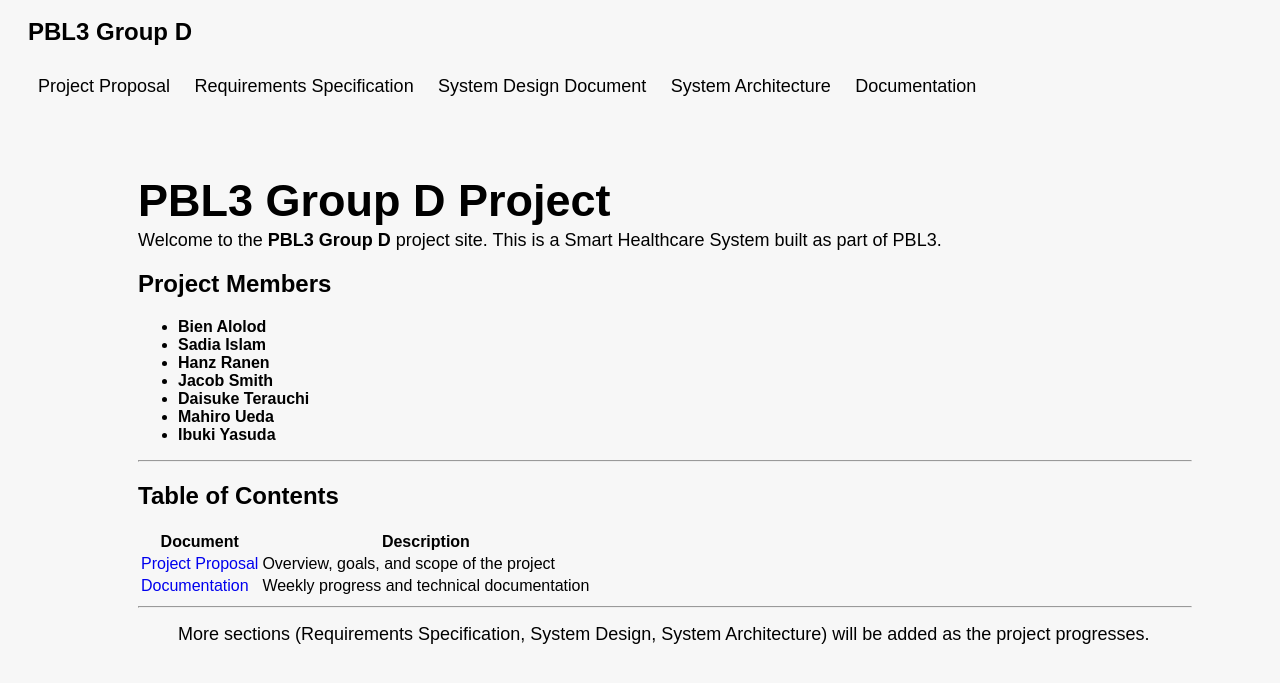
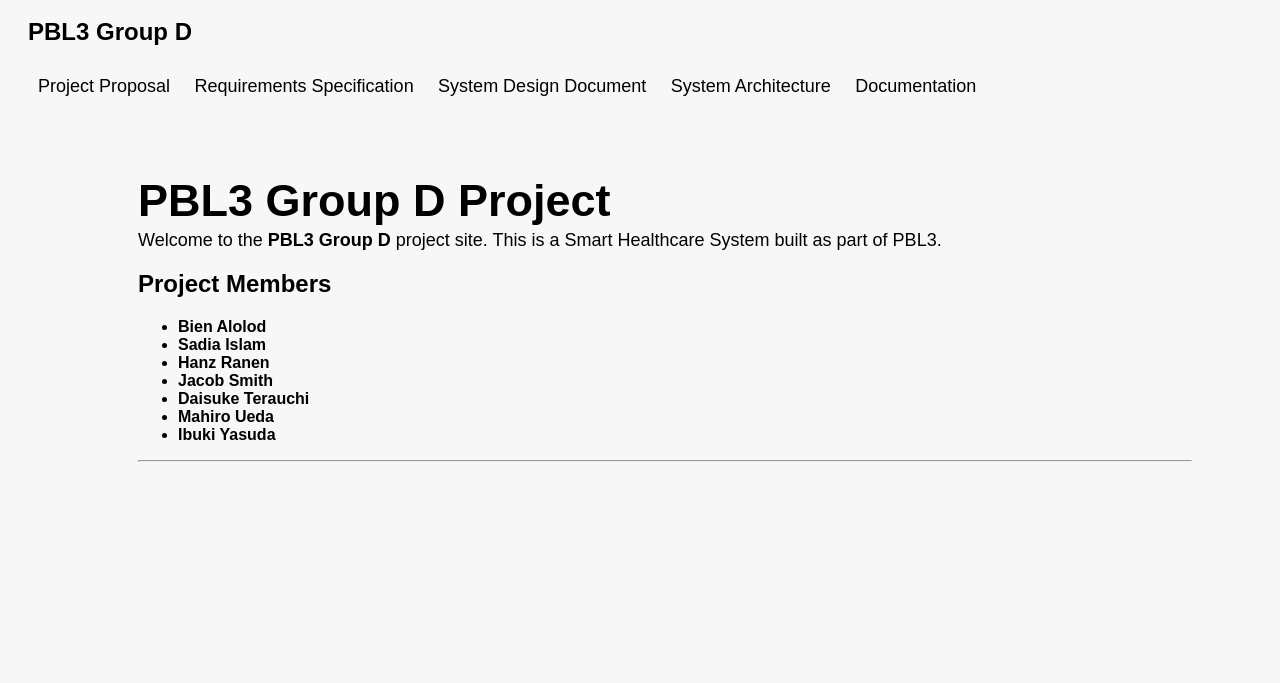
Before and after one commit to daitera1/PBL3-Group-D, a Jekyll site: the page built from index.md, in a window 1280 px wide. Shown: the top 683 px of the page. Built offline with Jekyll 4.4.1, drawn with Linux system fonts in a browser that asks for light colours; some of the changed lines change nothing that is shown.

Commit message:
updated navigation links

```diff
--- a/_includes/nav.html
+++ b/_includes/nav.html
@@ -4,11 +4,11 @@
     </div>
     <div class="navbar">
         <div class="nav-links">
-            <a href="{{ '/posts/project-proposal/index.html' | relative_url }}">Project Proposal</a>
-            <a href="{{ '/posts/requirements-specification/index.html' | relative_url }}">Requirements Specification</a>
-            <a href="{{ '/posts/system-design/index.html' | relative_url }}">System Design Document</a>
-            <a href="{{ '/posts/system-architecture/index.html' | relative_url }}">System Architecture</a>
-            <a href="{{ '/posts/documentation/index.html' | relative_url }}">Documentation</a>
+            <a href="{{ '/posts/project-proposal/' | relative_url }}">Project Proposal</a>
+            <a href="{{ '/posts/requirements-specification/' | relative_url }}">Requirements Specification</a>
+            <a href="{{ '/posts/system-design/' | relative_url }}">System Design Document</a>
+            <a href="{{ '/posts/system-architecture/' | relative_url }}">System Architecture</a>
+            <a href="{{ '/posts/documentation/' | relative_url }}">Documentation</a>
         </div>
         <div class="underline"></div>
     </div>
--- a/index.md
+++ b/index.md
@@ -17,14 +17,3 @@
 - **Ibuki Yasuda**
 
 ---
-
-## Table of Contents
-
-| Document | Description |
-|---|---|
-| [Project Proposal]({{ '/posts/project-proposal/index.html' | relative_url }}) | Overview, goals, and scope of the project |
-| [Documentation]({{ '/posts/documentation/index.html' | relative_url }}) | Weekly progress and technical documentation |
-
----
-
-> More sections (Requirements Specification, System Design, System Architecture) will be added as the project progresses.
```
Also changed, not shown: 6 other files.
